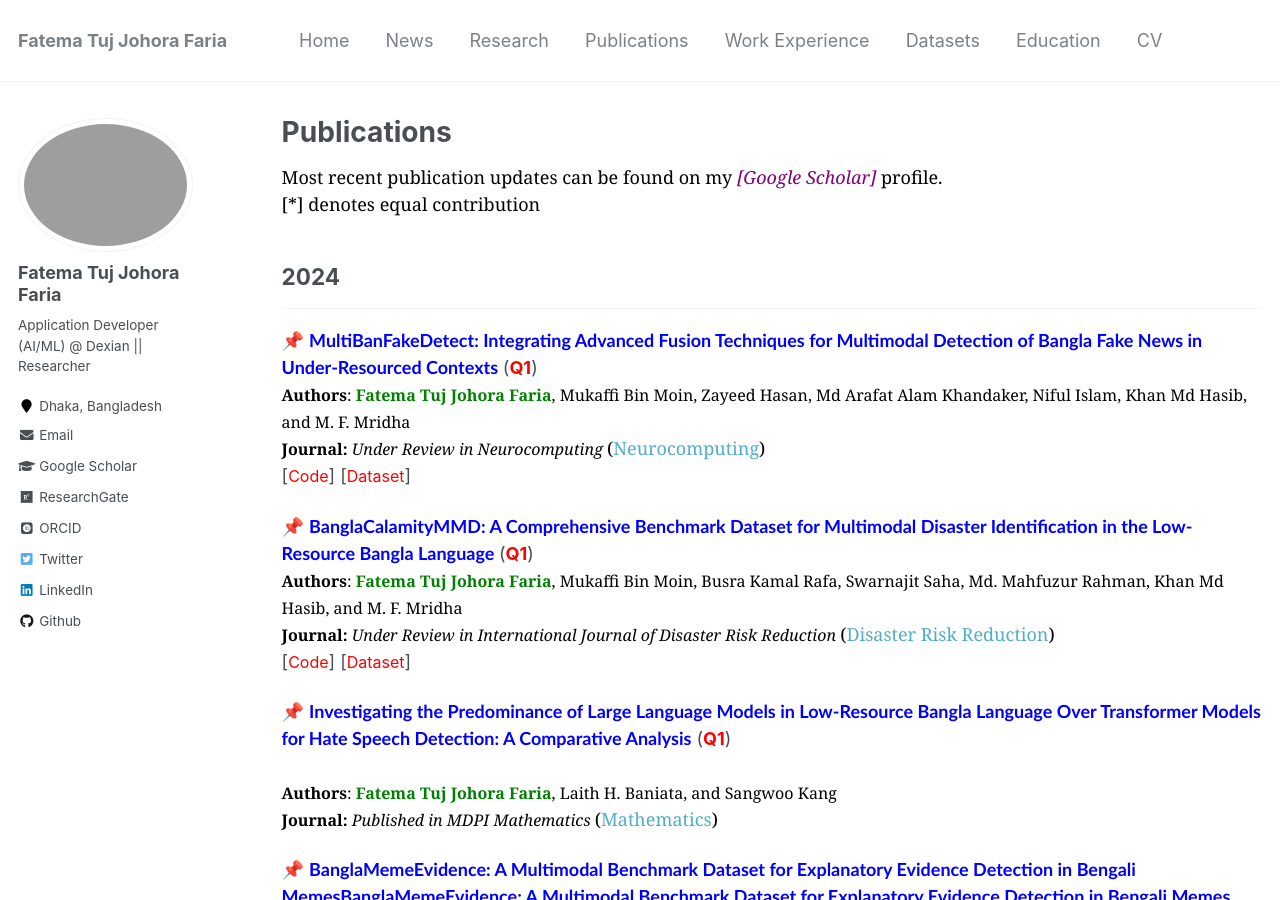
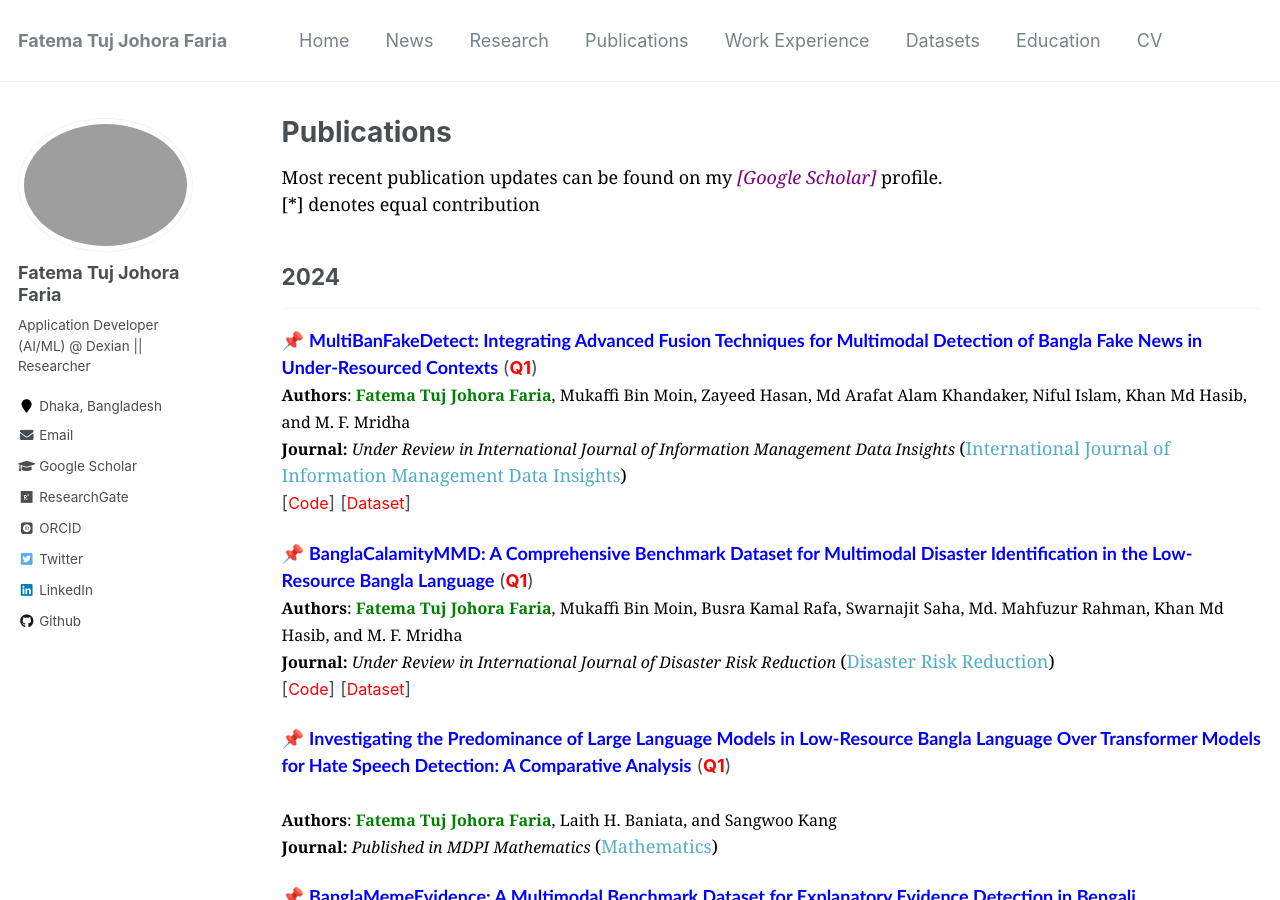
Before and after one commit to fatemafaria142/fatemafaria142.github.io, a Jekyll site: the page built from _pages/publications.md, in a window 1280 px wide and 900 px high. Built offline with Jekyll 4.4.1, drawn with Linux system fonts in a browser that asks for light colours; some web fonts are replaced.

Commit message:
Changed to publications page

```diff
--- a/_pages/publications.md
+++ b/_pages/publications.md
@@ -20,7 +20,7 @@
 </span>
 <br>
 <span style="color:black;font-family:Georgia">
-	<font size="3"><strong>Journal:</strong><em> Under Review in Neurocomputing </em></font>  ([Neurocomputing](https://www.sciencedirect.com/journal/neurocomputing))
+	<font size="3"><strong>Journal:</strong><em> Under Review in International Journal of Information Management Data Insights </em></font>  ([International Journal of Information Management Data Insights](https://www.sciencedirect.com/journal/international-journal-of-information-management-data-insights))
 </span>
 <br>
 [[<span style ="color:red"><font size="3">Code</font></span>](https://github.com/fatemafaria142/MultiBanFakeDetect-An-Extensive-Benchmark-Dataset-for-Multimodal-Bangla-Fake-News-Detection)] [[<span style ="color:red"><font size="3">Dataset</font></span>](https://data.mendeley.com/datasets/k5pbz9795f/1)]
```
Also changed, not shown: _pages/research.md (+1 -1 lines).
